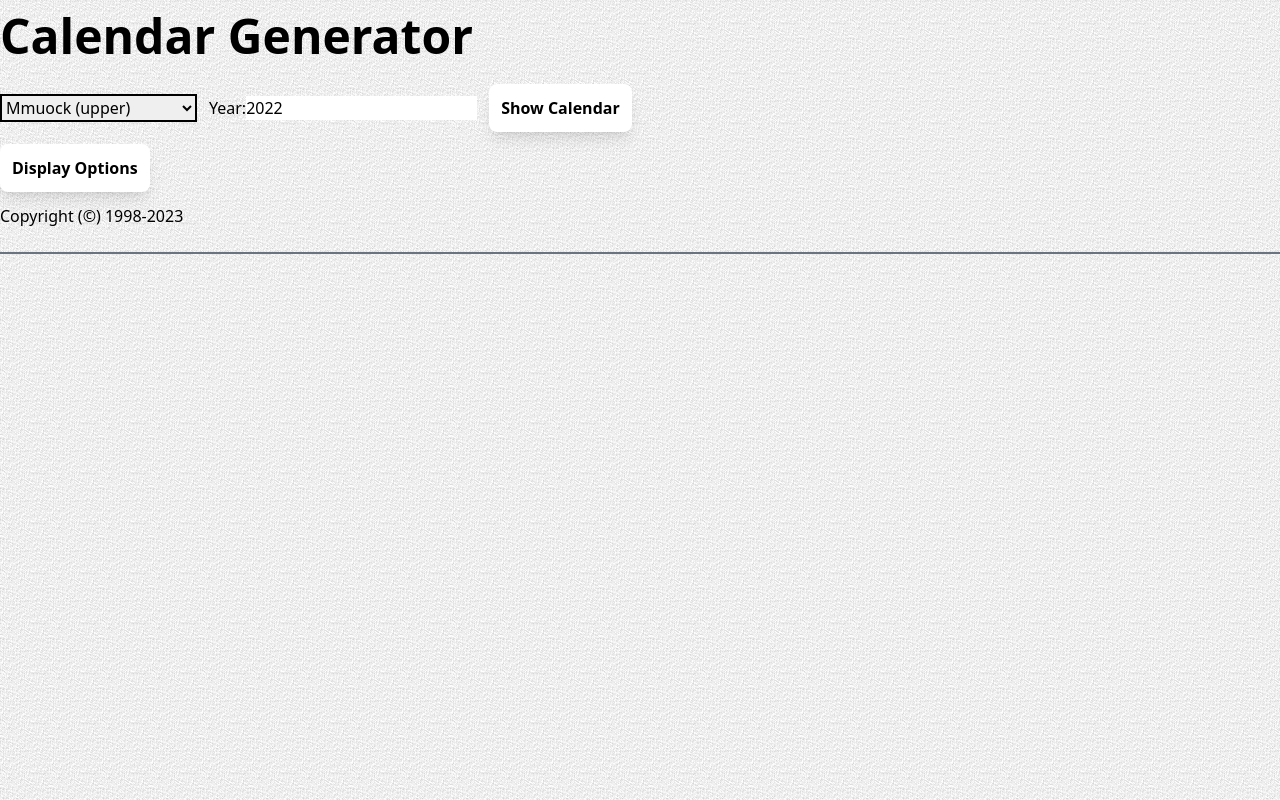
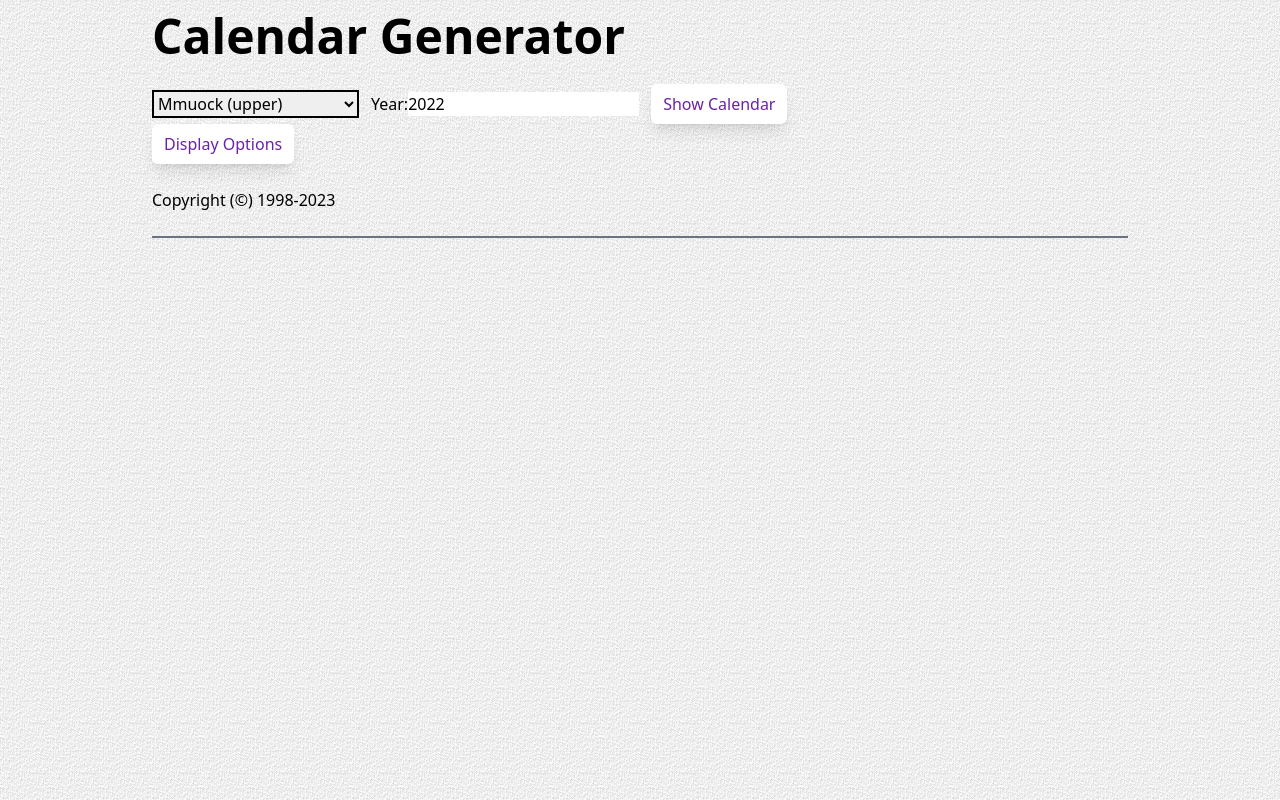
Before and after one commit to yimnai-dev/mmuock-cal, a React (Vite) app: page / in a window 1280 px wide. Built offline with nearby package versions, Linux system fonts and the light colour scheme.

Commit message:
fix: Fixed variable week length problem. All week lengths now depend on the number of days in the week

```diff
--- a/src/components/cal/CalendarOptions.tsx
+++ b/src/components/cal/CalendarOptions.tsx
@@ -20,10 +20,10 @@ export default function CalendarOptions(props: {
 }){
   const regions = [
     'Mmuock (upper)',
-    'Mmuock (Mmockmbie)',
+    'Mmuock (Mmuockmbie)',
     'Nkwen',
     'Bangwa',
-    'Custom'
+    // 'Custom'
   ]
 
   const languages = [
@@ -59,7 +59,8 @@ export default function CalendarOptions(props: {
   }
 
   return (
-    <div className="w-screen min-h-screen bg-hero bg-center">
+    <section className='w-screen min-h-screen bg-hero bg-center'>
+      <div className="container mx-auto">
       <div className="">
         <div className="py-3 block">
           <h1 className='text-5xl font-semibold'>Calendar Generator</h1>
@@ -67,7 +68,7 @@ export default function CalendarOptions(props: {
         <div className='w-full space-x-3 space-y-3'>
           <select className='inline-block border-2 border-solid border-black' onChange={event => {
             props.setRegion(event.target.value)
-            props.setActiveCulture(CULTURAL_CALENDAR_INFO.find(culture => culture.region.toLowerCase().includes( event.target.value.toLowerCase())))
+            props.setActiveCulture(CULTURAL_CALENDAR_INFO.find(culture => event.target.value.toLowerCase().includes(culture.region.toLowerCase())))
           }}>
             {regions.map(region => (
               <option key={region}>{region}</option>
@@ -77,10 +78,10 @@ export default function CalendarOptions(props: {
             <label htmlFor="year">Year:</label>
             <input type="number" id='year' value={props.year} onChange={onYearChange} />
           </div>
-          <input type="button" value={'Show Calendar'} onClick={viewCalendar} className='inline-block rounded-lg bg-white shadow-lg px-3 py-3 font-semibold my-3'/>
+          <input type="button" value={'Show Calendar'} onClick={viewCalendar} className='text-purple-800 bg-white rounded-md shadow-lg py-2 px-3 hover:bg-purple-800 hover:text-white'/>
         </div>
         <div className="options--opener">
-        <button onClick={displayOptions} className='rounded-lg bg-white shadow-lg px-3 py-3 font-semibold my-3'>Display Options</button>
+        <button onClick={displayOptions} className='text-purple-800 bg-white rounded-md shadow-lg py-2 px-3 hover:bg-purple-800 hover:text-white'>Display Options</button>
         {
           props.viewOptions &&
       <div className='w-full'>
@@ -134,7 +135,7 @@ export default function CalendarOptions(props: {
         }
         <div className='custom-opener'>
         {props.currentLang.toLowerCase() === 'custom' &&
-          <button onClick={setCustomLang} className='rounded-lg bg-white shadow-lg px-3 py-3 font-semibold my-3'>Custom Language</button>
+          <button onClick={setCustomLang} className='text-purple-800 bg-white rounded-md shadow-lg py-2 px-3 hover:bg-purple-800 hover:text-white'>Custom Language</button>
         }
         {props.customLanguage &&
         <div className="custom">
@@ -181,7 +182,7 @@ export default function CalendarOptions(props: {
           </tbody>
         </table>
         <button>Reference dates</button><br/>
-        <button className='rounded-lg bg-white shadow-lg px-3 py-3 font-semibold my-3' onClick={viewCalendar}>show Calendar</button>
+        <button className='text-purple-800 bg-white rounded-md shadow-lg py-2 px-3 hover:bg-purple-800 hover:text-white' onClick={viewCalendar}>show Calendar</button>
         <div className='space-x-3 space-y-3'>
         <div className='inline-block'>
           <label htmlFor="date">First:</label>
@@ -210,13 +211,14 @@ export default function CalendarOptions(props: {
           <label>Apply</label>
         </div>
         </div>
-        <button className='rounded-lg bg-white shadow-lg px-3 py-3 font-semibold my-3' onClick={viewCalendar}>show Calendar</button>
+        <button className='text-purple-800 bg-white rounded-md shadow-lg py-2 px-3 hover:bg-purple-800 hover:text-white' onClick={viewCalendar}>show Calendar</button>
       </div>
         }
       </div>
       </div>
       </div>
-      <p className='border-solid border-b-2 border-b-gray-500 pb-6'>Copyright (©) 1998-{new Date().getFullYear()}</p>
+      <p className='border-solid border-b-2 border-b-gray-500 pb-6 my-6'>Copyright (©) 1998-{new Date().getFullYear()}</p>
     </div>
+    </section>
   )
 }
--- a/src/components/month/Month.tsx
+++ b/src/components/month/Month.tsx
@@ -32,7 +32,7 @@ export default function Month(props: {
       const day = startDate.clone().subtract(1, 'day')
       while(day.isBefore(endDate, 'day')){
         calendar.push(
-          Array(7)
+          Array(props.activeCulture.weekDays.length)
           .fill(0)
           .map(() => day.add(1, 'day').clone().format("DD"))
         )
@@ -41,7 +41,7 @@ export default function Month(props: {
         return calendar.map((week, index) => (
           <tr key={index + Math.random()} className="border-solid border-[1px] border-black">
             {week.map((day) => (
-              <td className="text-center border-solid border-[1px] border-black">
+              <td className="text-center border-solid border-[1px] border-black" onClick={() => console.log('Day: ',)}>
                 <span className="">
                   {isExtraDays(index, parseInt(day)) ? (
                     <span className="isDates-grey">{day}</span>
@@ -60,10 +60,10 @@ export default function Month(props: {
         <button className="text-purple-800 bg-white rounded-md shadow-lg py-2 px-3 hover:bg-purple-800 hover:text-white" onClick={() => navigate('/')}>Go Back</button>
       <h1 className="text-4xl font-semibold font-mon text-purple-800 border-solid border-b-2 border-b-purple-800 inline pb-3">Calendar for the year {props.year} </h1>
     </div>
-    <div>
+    <div className="border-solid border-2 border-purple-800">
         {months.map((month, index) => (
         <div className="container mx-auto" key={index + Math.random()}>
-            <table >
+            <table className="w-full">
                 <tbody>
                     <tr className="border-solid border-[1px] border-black">
                         <th className="" colSpan={7}>
--- a/src/utils/locale.util.ts
+++ b/src/utils/locale.util.ts
@@ -8,7 +8,6 @@ export function useCustomLocale(props: {
 }){
     const currentLocale = moment
     React.useEffect(() => {
-        console.log('Custom WeekMinDays: ', props.activeCulture.weekDays)
         currentLocale.updateLocale('custom', {
             months: props.activeCulture.monthNames,
             monthsShort: props.activeCulture.monthShorts,
```
